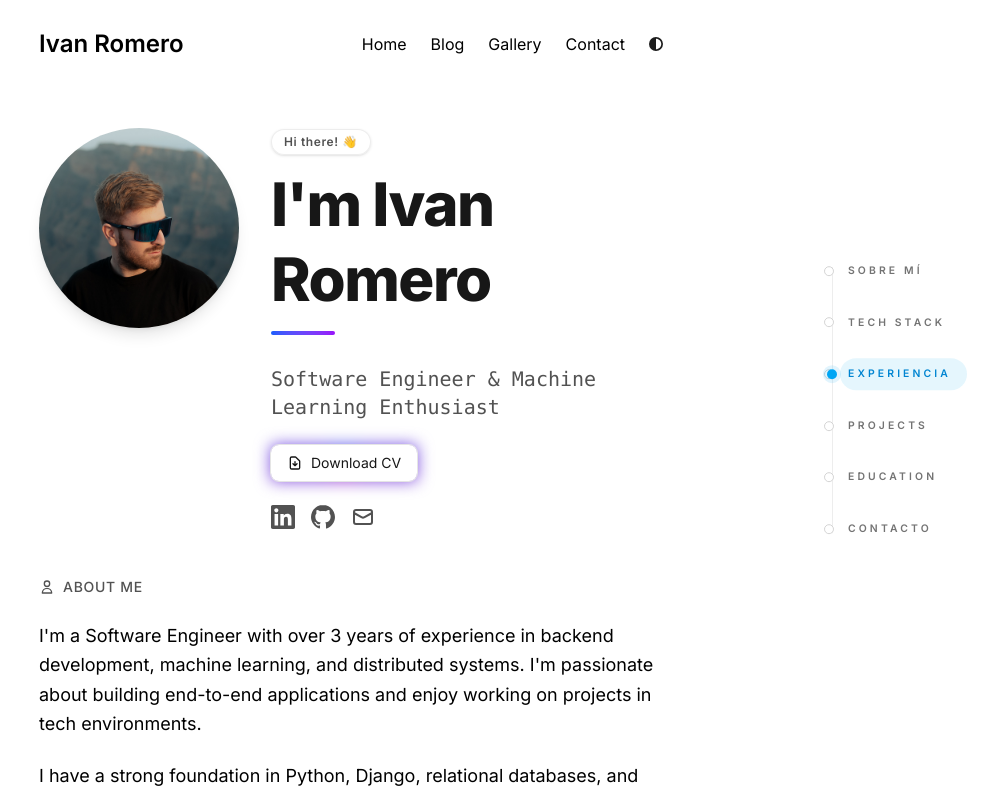
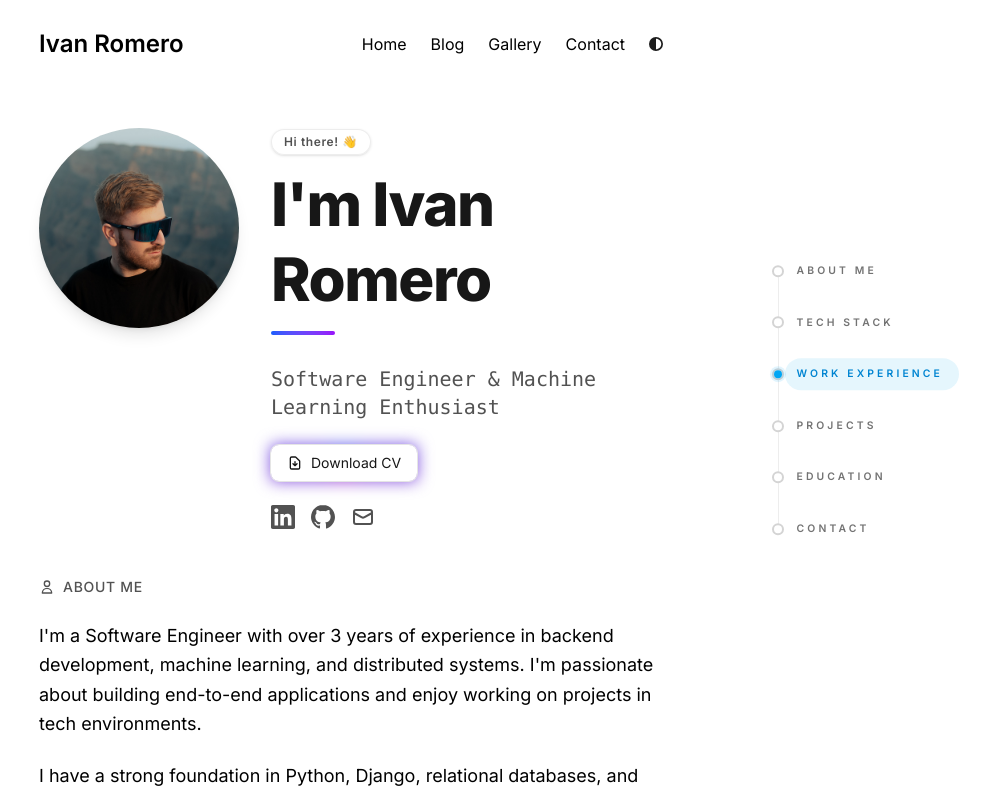
Before and after one commit to ivaaanrm/ir-portfolio, a Next.js app: page / in a window 1280 px wide. Shown: the top 795 px of the page, without its empty margins (289-1280 px from the left). Built offline with nearby package versions, Linux system fonts and the light colour scheme.

Commit message:
feat: Implement smooth scrolling for section navigation and refine blog post card layout and styling.

```diff
--- a/app/blog/page.tsx
+++ b/app/blog/page.tsx
@@ -107,6 +107,25 @@ export default function BlogPosts() {
               </Link>
             </InView>
           ))}
+
+        {/* More incoming message */}
+        <InView
+          variants={{
+            hidden: { opacity: 0, y: 20 },
+            visible: { opacity: 1, y: 0 },
+          }}
+          viewOptions={{ amount: 0.3 }}
+          transition={{ duration: 0.5, ease: 'easeInOut', delay: 0.2 }}
+        >
+          <div className="mt-12 text-center py-8 px-6 bg-gradient-to-br from-neutral-50 to-neutral-100 dark:from-neutral-900 dark:to-neutral-800 rounded-lg border border-neutral-200 dark:border-neutral-700">
+            <p className="text-lg font-medium text-neutral-600 dark:text-neutral-400 mb-2">
+              ✨ More adventures incoming...
+            </p>
+            <p className="text-sm text-neutral-500 dark:text-neutral-500">
+              Stay tuned for more travel stories and experiences!
+            </p>
+          </div>
+        </InView>
       </div>
     </section>
   );
--- a/app/components/theme-switch.tsx
+++ b/app/components/theme-switch.tsx
@@ -11,7 +11,7 @@ export function ThemeProvider({ children, ...props }: ThemeProviderProps) {
   return (
     <NextThemesProvider
       attribute="class"
-      defaultTheme="system"
+      defaultTheme="light"
       enableSystem
       {...props}
     >
@@ -87,9 +87,8 @@ export const ThemeSwitch: React.FC = () => {
       className="flex items-center justify-center transition-opacity duration-300 hover:opacity-90 cursor-pointer"
     >
       <FaCircleHalfStroke
-        className={`h-[14px] w-[14px] ${
-          currentTheme === "dark" ? "text-[#D4D4D4]" : "text-[#1c1c1c]"
-        }`}
+        className={`h-[14px] w-[14px] ${currentTheme === "dark" ? "text-[#D4D4D4]" : "text-[#1c1c1c]"
+          }`}
       />
     </button>
   );
--- a/app/page.tsx
+++ b/app/page.tsx
@@ -34,12 +34,12 @@ import { projects } from "./experience/project-data";
 import { GlowEffect } from "../components/motion-primitives/glow-effect";
 
 const NAV_SECTIONS = [
-  { id: 'sobre-mi', label: 'Sobre mí' },
+  { id: 'sobre-mi', label: 'About Me' },
   { id: 'tech-stack', label: 'Tech Stack' },
-  { id: 'experiencia', label: 'Experiencia' },
+  { id: 'experiencia', label: 'Work Experience' },
   { id: 'projects', label: 'Projects' },
   { id: 'education', label: 'Education' },
-  { id: 'contacto', label: 'Contacto' },
+  { id: 'contacto', label: 'Contact' },
 ] as const;
 
 type SectionId = (typeof NAV_SECTIONS)[number]['id'];
@@ -114,16 +114,9 @@ export default function Page() {
     },
   ];
 
-  const scrollToSection = (sectionId: SectionId) => {
-    const element = document.getElementById(sectionId);
-    if (element) {
-      element.scrollIntoView({ behavior: 'smooth' });
-    }
-  };
-
   return (
     <div className="relative">
-      <ScrollProgressNav sections={NAV_SECTIONS_LIST} onNavigate={scrollToSection} />
+      <ScrollProgressNav sections={NAV_SECTIONS_LIST} />
       <section className="max-w-4xl mx-auto">
         {/* Hero Section */}
         <div className="flex flex-col lg:flex-row items-center lg:items-start gap-8 mb-12">
@@ -205,7 +198,7 @@ export default function Page() {
                 className="text-neutral-600 dark:text-neutral-400 hover:text-blue-600 dark:hover:text-blue-400 transition-colors duration-200"
               >
                 <svg className="w-6 h-6" fill="currentColor" viewBox="0 0 24 24">
-                <path d="M20.447 20.452h-3.554v-5.569c0-1.328-.027-3.037-1.852-3.037-1.853 0-2.136 1.445-2.136 2.939v5.667H9.351V9h3.414v1.561h.046c.477-.9 1.637-1.85 3.37-1.85 3.601 0 4.267 2.37 4.267 5.455v6.286zM5.337 7.433c-1.144 0-2.063-.926-2.063-2.065 0-1.138.92-2.063 2.063-2.063 1.14 0 2.064.925 2.064 2.063 0 1.139-.925 2.065-2.064 2.065zm1.782 13.019H3.555V9h3.564v11.452zM22.225 0H1.771C.792 0 0 .774 0 1.729v20.542C0 23.227.792 24 1.771 24h20.451C23.2 24 24 23.227 24 22.271V1.729C24 .774 23.2 0 22.222 0h.003z"/>
+                  <path d="M20.447 20.452h-3.554v-5.569c0-1.328-.027-3.037-1.852-3.037-1.853 0-2.136 1.445-2.136 2.939v5.667H9.351V9h3.414v1.561h.046c.477-.9 1.637-1.85 3.37-1.85 3.601 0 4.267 2.37 4.267 5.455v6.286zM5.337 7.433c-1.144 0-2.063-.926-2.063-2.065 0-1.138.92-2.063 2.063-2.063 1.14 0 2.064.925 2.064 2.063 0 1.139-.925 2.065-2.064 2.065zm1.782 13.019H3.555V9h3.564v11.452zM22.225 0H1.771C.792 0 0 .774 0 1.729v20.542C0 23.227.792 24 1.771 24h20.451C23.2 24 24 23.227 24 22.271V1.729C24 .774 23.2 0 22.222 0h.003z" />
                 </svg>
               </a>
               <a
@@ -215,7 +208,7 @@ export default function Page() {
                 className="text-neutral-600 dark:text-neutral-400 hover:text-gray-900 dark:hover:text-white transition-colors duration-200"
               >
                 <svg className="w-6 h-6" fill="currentColor" viewBox="0 0 24 24">
-                <path d="M12 0c-6.626 0-12 5.373-12 12 0 5.302 3.438 9.8 8.207 11.387.599.111.793-.261.793-.577v-2.234c-3.338.726-4.033-1.416-4.033-1.416-.546-1.387-1.333-1.756-1.333-1.756-.908-.62.069-.608.069-.608 1.205.084 1.839 1.237 1.839 1.237 1.07 1.834 2.807 1.304 3.492.997.107-.775.418-1.305.762-1.604-2.665-.305-5.467-1.334-5.467-5.931 0-1.311.469-2.381 1.236-3.221-.124-.303-.535-1.524.117-3.176 0 0 1.008-.322 3.301 1.23.957-.266 1.983-.399 3.003-.404 1.02.005 2.047.138 3.006.404 2.291-1.552 3.297-1.23 3.297-1.23.653 1.653.242 2.874.118 3.176.77.84 1.235 1.911 1.235 3.221 0 4.609-2.807 5.624-5.479 5.921.43.372.823 1.102.823 2.222v3.293c0 .319.192.694.801.576 4.765-1.589 8.199-6.086 8.199-11.386 0-6.627-5.373-12-12-12z"/>
+                  <path d="M12 0c-6.626 0-12 5.373-12 12 0 5.302 3.438 9.8 8.207 11.387.599.111.793-.261.793-.577v-2.234c-3.338.726-4.033-1.416-4.033-1.416-.546-1.387-1.333-1.756-1.333-1.756-.908-.62.069-.608.069-.608 1.205.084 1.839 1.237 1.839 1.237 1.07 1.834 2.807 1.304 3.492.997.107-.775.418-1.305.762-1.604-2.665-.305-5.467-1.334-5.467-5.931 0-1.311.469-2.381 1.236-3.221-.124-.303-.535-1.524.117-3.176 0 0 1.008-.322 3.301 1.23.957-.266 1.983-.399 3.003-.404 1.02.005 2.047.138 3.006.404 2.291-1.552 3.297-1.23 3.297-1.23.653 1.653.242 2.874.118 3.176.77.84 1.235 1.911 1.235 3.221 0 4.609-2.807 5.624-5.479 5.921.43.372.823 1.102.823 2.222v3.293c0 .319.192.694.801.576 4.765-1.589 8.199-6.086 8.199-11.386 0-6.627-5.373-12-12-12z" />
                 </svg>
               </a>
               <a
--- a/components/navigation/scroll-progress-nav.tsx
+++ b/components/navigation/scroll-progress-nav.tsx
@@ -95,6 +95,11 @@ const ScrollProgressNav = ({ sections, onNavigate }: ScrollProgressNavProps) =>
   }
 
   const handleNavigation = (sectionId: string) => {
+    const element = document.getElementById(sectionId);
+    if (element) {
+      const offsetTop = element.offsetTop;
+      window.scrollTo({ top: offsetTop, behavior: 'smooth' });
+    }
     setActiveSection(sectionId);
     onNavigate?.(sectionId);
   };
@@ -103,12 +108,12 @@ const ScrollProgressNav = ({ sections, onNavigate }: ScrollProgressNavProps) =>
     <>
       <nav
         aria-label="Progreso de la página"
-        className="fixed right-6 top-1/2 z-40 hidden -translate-y-1/2 lg:flex"
+        className="fixed right-8 top-1/2 z-40 hidden -translate-y-1/2 lg:flex"
       >
         <div className="relative flex flex-col items-start">
           <span
             aria-hidden="true"
-          className="absolute left-2 top-3 bottom-3 w-px bg-neutral-200/70 dark:bg-neutral-800/60"
+            className="absolute left-[9px] top-3 bottom-3 w-px bg-neutral-200/70 dark:bg-neutral-800/60"
           />
           <ul className="flex flex-col gap-5">
             {sections.map(section => {
@@ -135,15 +140,14 @@ const ScrollProgressNav = ({ sections, onNavigate }: ScrollProgressNavProps) =>
                     type="button"
                     onClick={() => handleNavigation(section.id)}
                     aria-current={isActive ? 'true' : undefined}
-                  className="group relative flex items-center gap-4 pl-6 pr-4 py-2 text-[0.65rem] font-semibold uppercase tracking-[0.3em] text-neutral-500 transition-colors duration-300 focus:outline-none focus-visible:outline focus-visible:outline-2 focus-visible:outline-offset-4 focus-visible:outline-sky-500/70 dark:text-neutral-500"
+                    className="group relative flex items-center gap-4 pl-7 pr-4 py-2 text-[0.65rem] font-semibold uppercase tracking-[0.3em] text-neutral-500 transition-colors duration-300 focus:outline-none focus-visible:outline focus-visible:outline-2 focus-visible:outline-offset-4 focus-visible:outline-sky-500/70 dark:text-neutral-500"
                   >
                     <span
                       aria-hidden="true"
-                    className="absolute left-0 top-1/2 z-10 h-2.5 w-2.5 -translate-y-1/2 rounded-full border border-neutral-300 bg-white transition-colors duration-300 dark:border-neutral-700 dark:bg-neutral-950"
+                      className="absolute left-[3px] top-1/2 z-10 h-3 w-3 -translate-y-1/2 rounded-full border-2 border-neutral-300 bg-white transition-all duration-300 dark:border-neutral-700 dark:bg-neutral-950"
                     />
                     <span
-                    className={`relative z-20 transition-colors duration-300 ${
-                      isActive
+                      className={`relative z-20 transition-colors duration-300 ${isActive
                         ? ACCENT_CLASSES.text
                         : 'group-hover:text-neutral-700 dark:group-hover:text-neutral-300'
                         }`}
@@ -158,7 +162,7 @@ const ScrollProgressNav = ({ sections, onNavigate }: ScrollProgressNavProps) =>
                         key="active-dot-desktop"
                         layoutId="nav-active-dot-desktop"
                         aria-hidden="true"
-                      className={`absolute left-[3px] top-1/2 z-30 h-2.5 w-2.5 -translate-y-1/2 rounded-full ${ACCENT_CLASSES.dot} ${ACCENT_CLASSES.halo}`}
+                        className={`absolute left-[5px] top-1/2 z-30 h-2 w-2 -translate-y-1/2 rounded-full ${ACCENT_CLASSES.dot} ${ACCENT_CLASSES.halo}`}
                         initial={{ scale: 0.6, opacity: 0 }}
                         animate={{ scale: 1, opacity: 1 }}
                         exit={{ scale: 0.6, opacity: 0 }}
```
Lines whose indentation alone changed are shown as unchanged.
